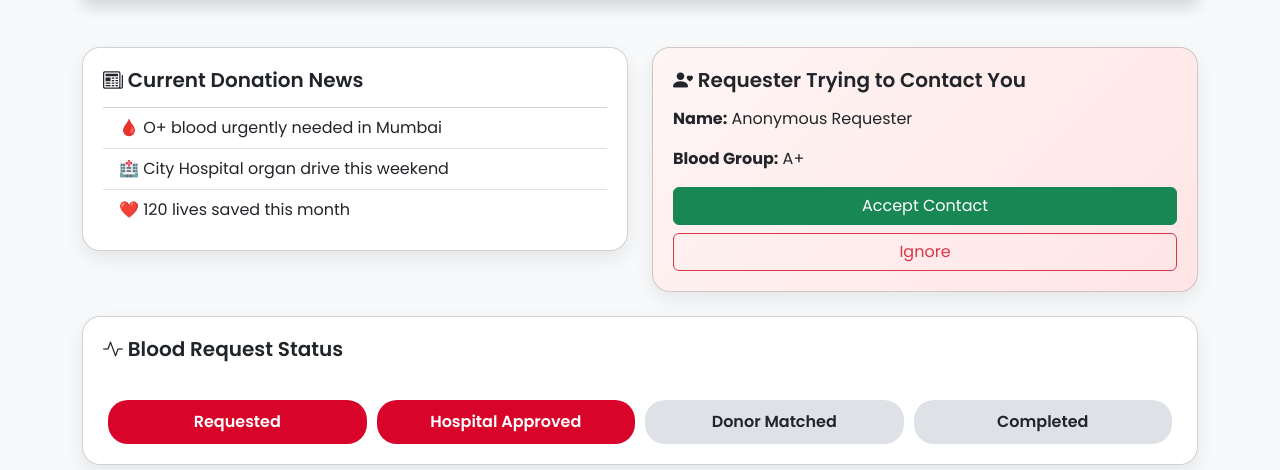
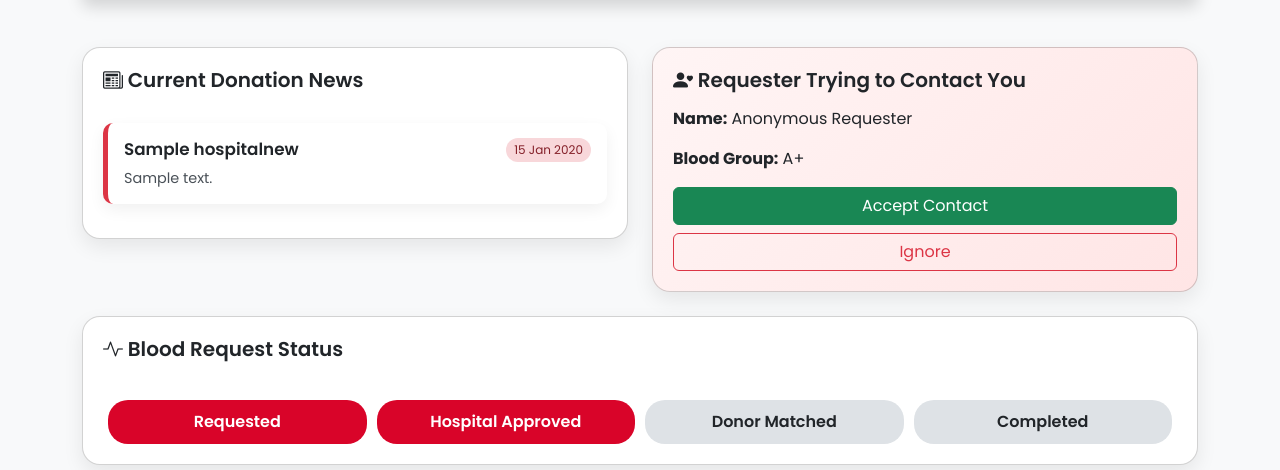
Before and after one commit to parthpetkar24/Projects, a Django app: page /user_dashboard/ in a window 1280 px wide. Shown: the part 741-1211 px from the top of the page. Run offline with Django 5.2, Linux system fonts and the light colour scheme; a user stored in the database is signed in; tables that the repository leaves empty hold one stand-in row (values such as "Sample post").

Commit message:
User Dashboard Updated

```diff
--- a/Blood_and_Organ_Donation_Finder/blood_and_organ_donation/home/views.py
+++ b/Blood_and_Organ_Donation_Finder/blood_and_organ_donation/home/views.py
@@ -409,7 +409,11 @@ def get_nearby_applications(hospital, radius_km=50):
 
 @login_required(login_url="login_user")
 def user_dashboard(request):
-    return render(request,"user_dashboard.html")
+    news_list = HospitalNews.objects.all().order_by("-created_at")
+
+    return render(request, "user_dashboard.html", {
+        "news_list": news_list
+    })
 
 @login_required(login_url="login_hospital")
 def hospital_dashboard(request):
@@ -433,7 +437,15 @@ def hospital_dashboard(request):
         messages.success(request,'News Published Successfully!')
         return redirect('hospital_dashboard')
     nearby_data = get_nearby_applications(profile)
-    return render(request, "hospital_dashboard.html", nearby_data)
+    news_list = HospitalNews.objects.filter(
+        hospital=profile
+    ).order_by("-created_at")
+
+    context = {
+        **nearby_data,
+        "news_list": news_list
+    }
+    return render(request, "hospital_dashboard.html", context)
 
 @login_required(login_url="login_hospital")
 @require_POST
--- a/Blood_and_Organ_Donation_Finder/blood_and_organ_donation/static/user_dashboard.css
+++ b/Blood_and_Organ_Donation_Finder/blood_and_organ_donation/static/user_dashboard.css
@@ -56,3 +56,66 @@ body {
   background: #d90429;
   color: white;
 }
+.news-list {
+    list-style: none;
+    padding: 0;
+    margin: 0;
+}
+
+/* Individual news card */
+.news-item {
+    background: #ffffff;
+    border-left: 5px solid #dc3545; /* red accent */
+    border-radius: 10px;
+    padding: 14px 16px;
+    margin-bottom: 14px;
+    box-shadow: 0 6px 16px rgba(0, 0, 0, 0.06);
+    transition: transform 0.2s ease, box-shadow 0.2s ease;
+}
+
+/* Hover effect */
+.news-item:hover {
+    transform: translateY(-2px);
+    box-shadow: 0 10px 24px rgba(0, 0, 0, 0.12);
+}
+
+/* Title + date row */
+.news-header {
+    display: flex;
+    justify-content: space-between;
+    align-items: center;
+    margin-bottom: 6px;
+}
+
+/* News title */
+.news-title {
+    font-size: 1.05rem;
+    font-weight: 600;
+    color: #212529;
+}
+
+/* Date badge */
+.news-date {
+    font-size: 0.75rem;
+    padding: 3px 8px;
+    border-radius: 20px;
+    background-color: #f8d7da;
+    color: #842029;
+    white-space: nowrap;
+}
+
+/* News content */
+.news-content {
+    font-size: 0.9rem;
+    color: #495057;
+    margin: 0;
+    line-height: 1.5;
+}
+
+/* Empty state */
+.news-empty {
+    text-align: center;
+    padding: 16px;
+    color: #6c757d;
+    font-style: italic;
+}
--- a/Blood_and_Organ_Donation_Finder/blood_and_organ_donation/templates/user_dashboard.html
+++ b/Blood_and_Organ_Donation_Finder/blood_and_organ_donation/templates/user_dashboard.html
@@ -25,21 +25,21 @@
   <div id="donationCarousel" class="carousel slide shadow rounded mb-5" data-bs-ride="carousel">
     <div class="carousel-inner">
       <div class="carousel-item active">
-        <img src="https://images.unsplash.com/photo-1582719478250-c89cae4dc85b" class="d-block w-100 carousel-img">
+        <img src="{% static 'Images\b1.jpg' %}" class="d-block w-100 carousel-img">
         <div class="carousel-caption">
           <h5>Blood Donation Saves Lives</h5>
         </div>
       </div>
       <div class="carousel-item">
-        <img src="https://images.unsplash.com/photo-1584467735871-b0b6a8f4a56f" class="d-block w-100 carousel-img">
+        <img src="{% static 'Images\orgando.jpg' %}" class="d-block w-100 carousel-img">
         <div class="carousel-caption">
           <h5>Be an Organ Donor</h5>
         </div>
       </div>
       <div class="carousel-item">
-        <img src="https://images.unsplash.com/photo-1606206873764-fd15e242df52" class="d-block w-100 carousel-img">
+        <img src="{% static 'Images\bd.jpg' %}" class="d-block w-100 carousel-img">
         <div class="carousel-caption">
-          <h5>Hospitals Connect Heroes</h5>
+          <h5>Donation a Fundamental Duty</h5>
         </div>
       </div>
     </div>
@@ -52,11 +52,26 @@
     <div class="col-md-6">
       <div class="card dashboard-card">
         <h5><i class="bi bi-newspaper"></i> Current Donation News</h5>
-        <ul class="list-group list-group-flush">
-          <li class="list-group-item">🩸 O+ blood urgently needed in Mumbai</li>
-          <li class="list-group-item">🏥 City Hospital organ drive this weekend</li>
-          <li class="list-group-item">❤️ 120 lives saved this month</li>
-        </ul>
+         <ul class="news-list mt-3">
+        {% for news in news_list %}
+        <li class="news-item">
+          <div class="news-header">
+          <span class="news-title">{{ news.title }}</span>
+          <span class="news-date">
+            {{ news.created_at|date:"d M Y" }}
+          </span>
+        </div>
+
+        <p class="news-content">
+        {{ news.content }}
+      </p>
+    </li>
+  {% empty %}
+    <li class="news-empty">
+      No news published yet
+    </li>
+  {% endfor %}
+</ul>
       </div>
     </div>
 
```
Also changed, not shown: Blood_and_Organ_Donation_Finder/blood_and_organ_donation/static/hospital_dashboard.css (+64 -0 lines), Blood_and_Organ_Donation_Finder/blood_and_organ_donation/templates/hospital_dashboard.html (+21 -4 lines), Blood_and_Organ_Donation_Finder/blood_and_organ_donation/static/Images/b1.jpg (added), Blood_and_Organ_Donation_Finder/blood_and_organ_donation/static/Images/bd.jpg (added), Blood_and_Organ_Donation_Finder/blood_and_organ_donation/static/Images/orgando.jpg (added).
